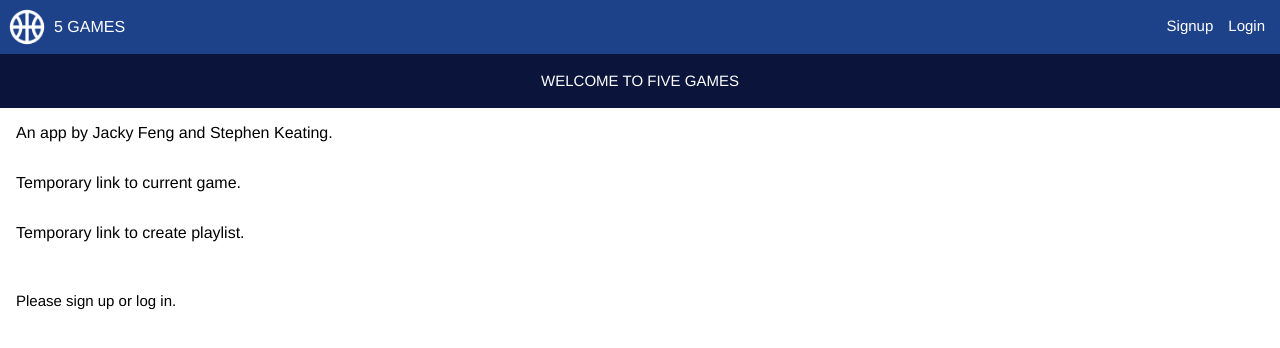
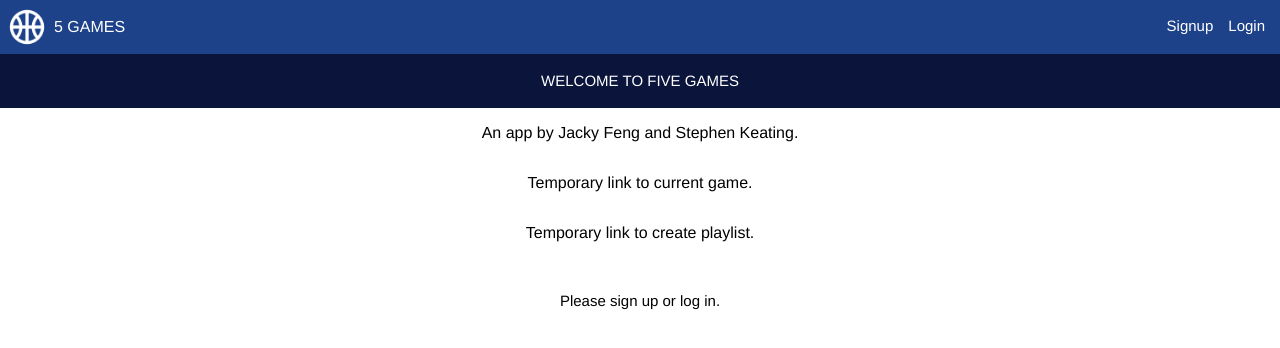
Before and after one commit to 5-Games/5GamesFE, a React (Create React App) app: page / in a window 1280 px wide. Shown: the top 348 px of the page. Built offline with nearby package versions, Linux system fonts and the light colour scheme.

Commit message:
minor updates

```diff
--- a/src/App.css
+++ b/src/App.css
@@ -173,7 +173,7 @@ table {
 }
 
 .single-column {
-  float: left;
+  float: middle;
   padding: 16px;
 }
 
--- a/src/Pages/CreatePlaylist.js
+++ b/src/Pages/CreatePlaylist.js
@@ -22,7 +22,7 @@ const CreatePlaylist = () => {
   // dateGamesMap renders the game components by iterating over dateGames
   const dateGamesMap = dateGames["games"].map((game, i) =>
                         <SimpleGame
-                          key={i}
+                          key={game["id"]}
                           game={game}
                         />)
 
```
